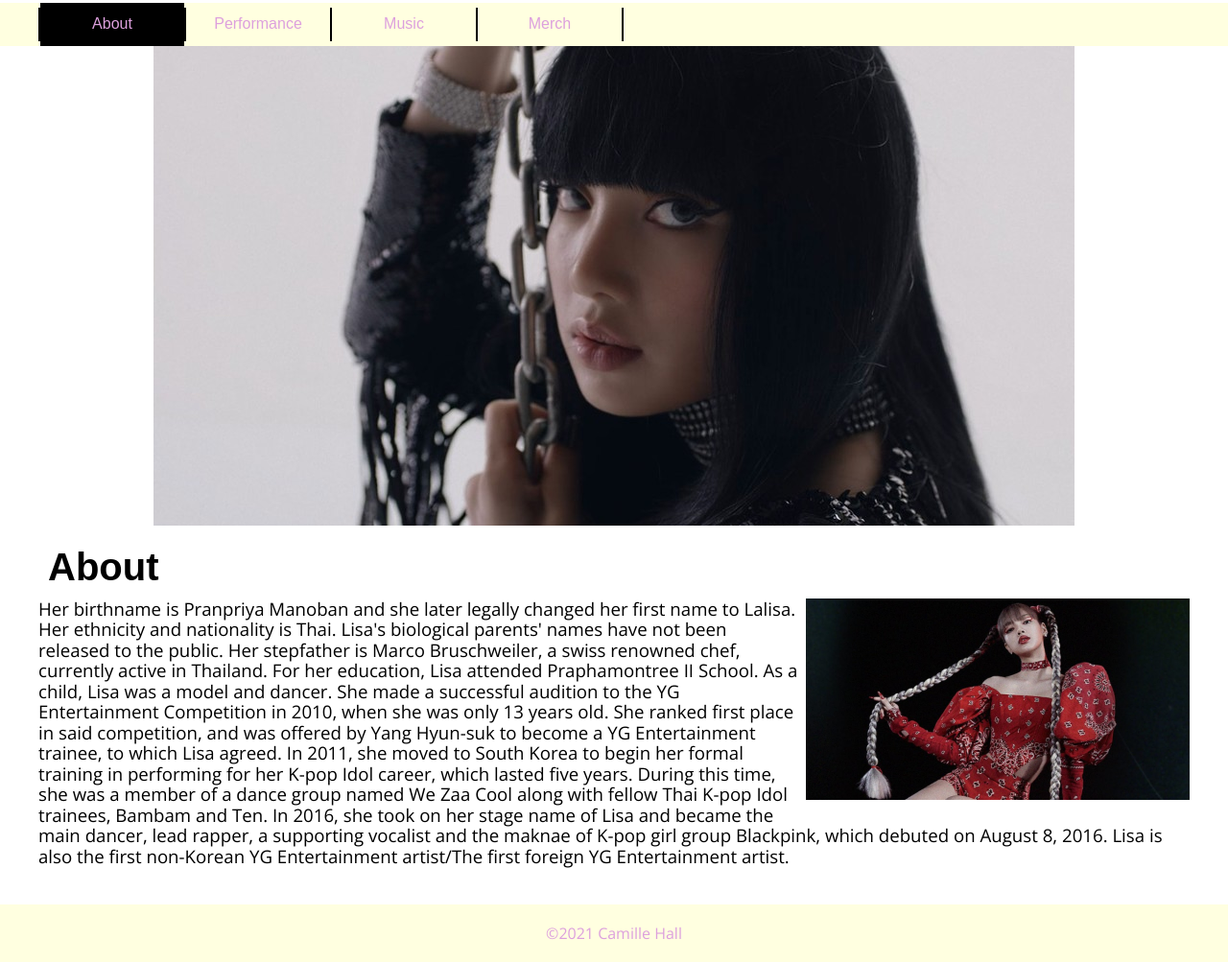
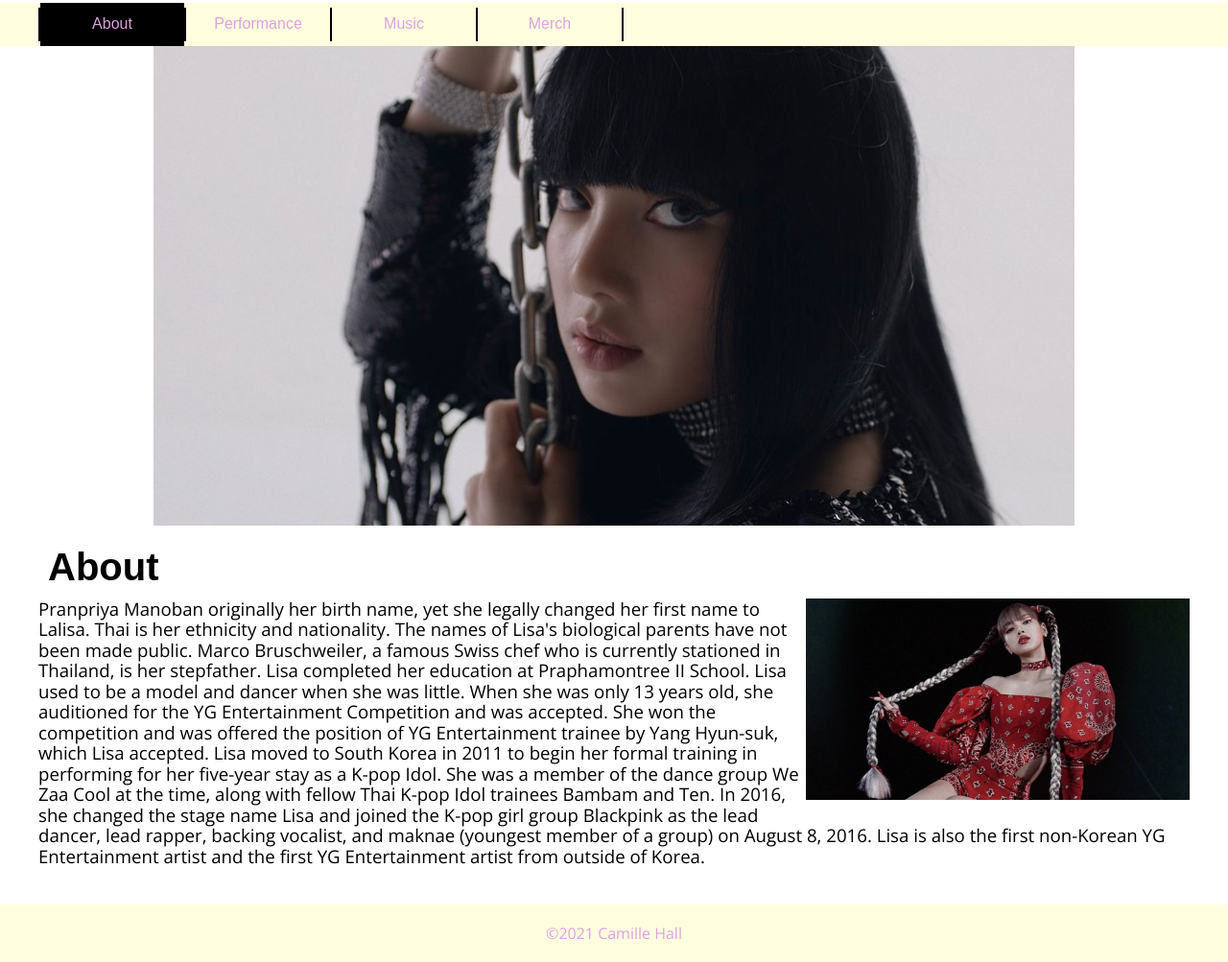
Before and after one commit to canlasss/dgm2740science_museum, a plain HTML site: page index.html in a window 1280 px wide. Shown: the part 197-1200 px from the top of the page at 96% size. Drawn offline with nearby package versions, Linux system fonts and the light colour scheme.

Commit message:
update about

```diff
--- a/index.html
+++ b/index.html
@@ -37,11 +37,10 @@
             <div class="content">
                 <div class="right"><img src="./images/lisa.jpeg" alt="stars"></div>
                 <p class="left">
-                    Her birthname is Pranpriya Manoban and she later legally changed her first name to Lalisa. Her ethnicity and nationality is Thai. Lisa's biological parents' names have not been released to the public. Her stepfather is Marco Bruschweiler, a swiss renowned chef, currently active in Thailand.
-
-                    For her education, Lisa attended Praphamontree II School. As a child, Lisa was a model and dancer. She made a successful audition to the YG Entertainment Competition in 2010, when she was only 13 years old. She ranked first place in said competition, and was offered by Yang Hyun-suk to become
-                    a YG Entertainment trainee, to which Lisa agreed. In 2011, she moved to South Korea to begin her formal training in performing for her K-pop Idol career, which lasted five years. During this time, she was a member of a dance group named We Zaa Cool along with fellow Thai K-pop Idol trainees, Bambam and Ten.
-                    In 2016, she took on her stage name of Lisa and became the main dancer, lead rapper, a supporting vocalist and the maknae of K-pop girl group Blackpink, which debuted on August 8, 2016. Lisa is also the first non-Korean YG Entertainment artist/The first foreign YG Entertainment artist.
+                    Pranpriya Manoban originally her birth name, yet she legally changed her first name to Lalisa. Thai is her ethnicity and nationality. The names of Lisa's biological parents have not been made public. Marco Bruschweiler, a famous Swiss chef who is currently stationed in Thailand, is her stepfather.
+                    Lisa completed her education at Praphamontree II School. Lisa used to be a model and dancer when she was little. When she was only 13 years old, she auditioned for the YG Entertainment Competition and was accepted. She won the competition and was offered the position of YG Entertainment trainee by Yang Hyun-suk, which Lisa accepted.
+                    Lisa moved to South Korea in 2011 to begin her formal training in performing for her five-year stay as a K-pop Idol. She was a member of the dance group We Zaa Cool at the time, along with fellow Thai K-pop Idol trainees Bambam and Ten. In 2016, she changed the stage name Lisa and joined the K-pop girl group Blackpink as the lead dancer,
+                    lead rapper, backing vocalist, and maknae (youngest member of a group) on August 8, 2016. Lisa is also the first non-Korean YG Entertainment artist and the first YG Entertainment artist from outside of Korea.
 
 
                 </p>
```
